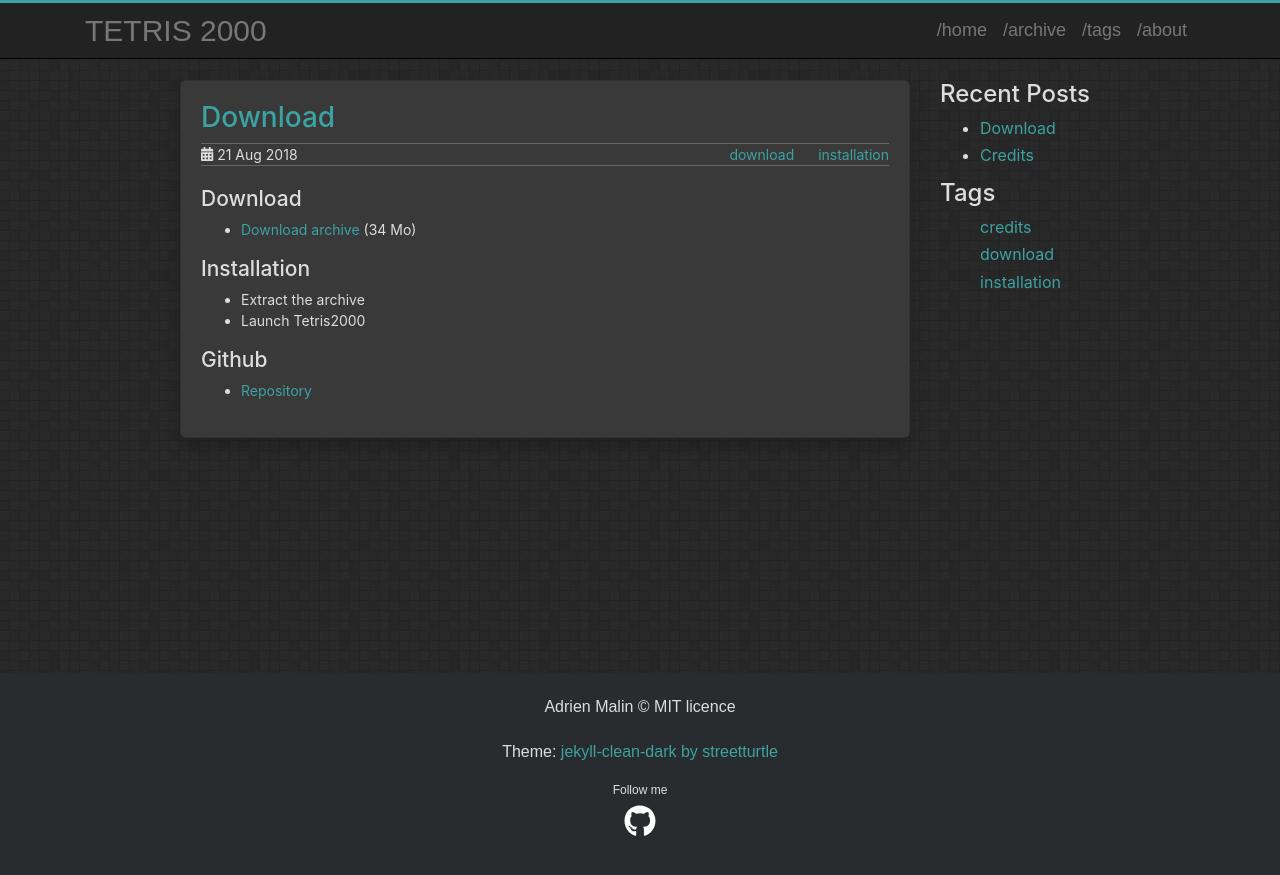
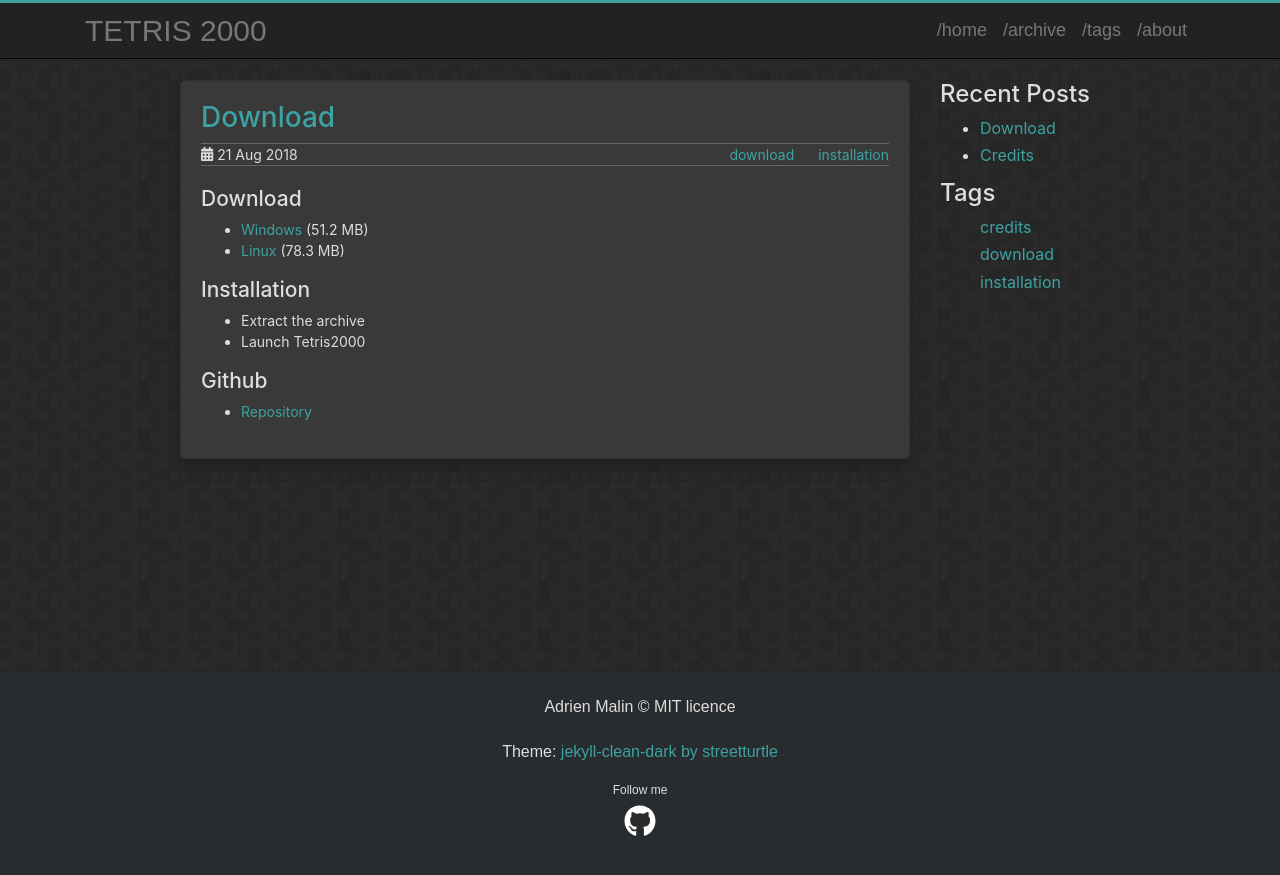
Before and after one commit to adrienmalin/TETRIS2000, a Jekyll site: the page built from _posts/2018-08-21-download.md, in a window 1280 px wide. Shown: the top 875 px of the page. Built offline with Jekyll 4.4.1, drawn with Linux system fonts in a browser that asks for light colours.

Commit message:
Update download link to releases

```diff
--- a/_posts/2018-08-21-download.md
+++ b/_posts/2018-08-21-download.md
@@ -10,7 +10,8 @@ tags:
 
 ## Download
 
-* [Download archive](https://github.com/adrienmalin/Tetris2000/archive/master.zip) (34 Mo)
+* [Windows](https://github.com/adrienmalin/TETRIS2000/releases/download/v0.3/TETRIS2000.zip) (51.2 MB)
+* [Linux](https://github.com/adrienmalin/TETRIS2000/releases/download/v0.3/TETRIS2000.tar.gz) (78.3 MB)
 
 ## Installation
 
```
